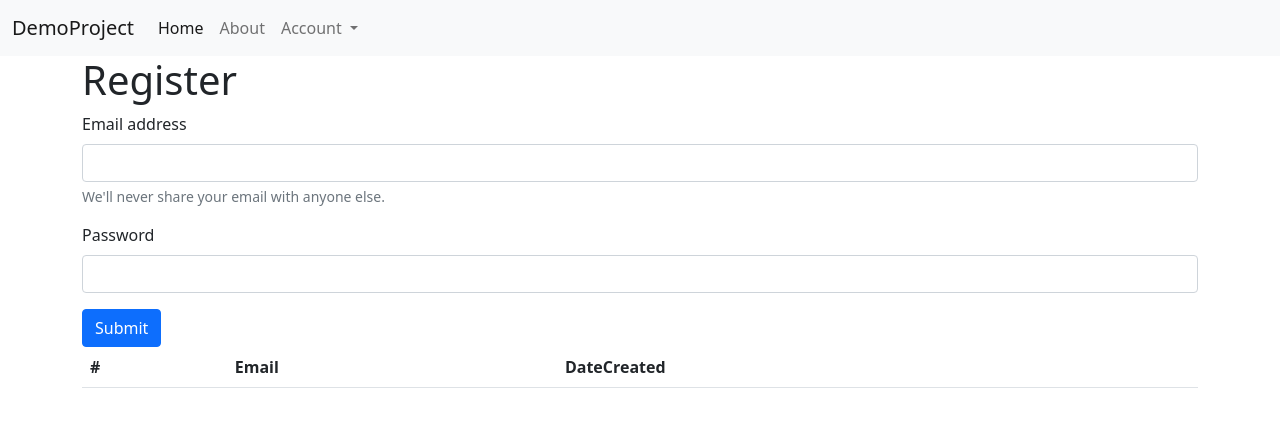
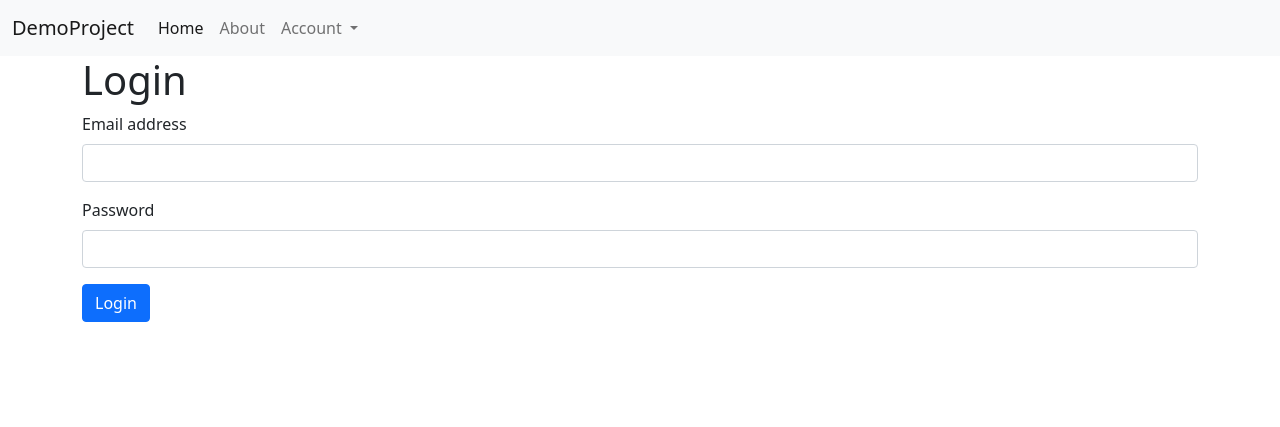
Before and after one commit to aakash013srivastava/Flask-Login-app, a Flask app: page /login in a window 1280 px wide. Shown: the top 427 px of the page. Run offline with Flask 2, Linux system fonts and the light colour scheme; data comes from the database, SQL or seed files in the repository; both versions use the stored data as it was after the commit; lists and menus that the app fills with data are empty.

Commit message:
Register/Login with validation

```diff
--- a/app.py
+++ b/app.py
@@ -1,6 +1,7 @@
 from enum import unique
 from flask import Flask,render_template,request,redirect,url_for
 from flask_sqlalchemy import SQLAlchemy
+from sqlalchemy import exc
 from datetime import datetime
 app = Flask(__name__)
 app.config['SQLALCHEMY_DATABASE_URI'] = "sqlite:///demoProject.db"
@@ -37,13 +38,15 @@ def hello_world():
             db.session.add(demo)
             db.session.commit()
             msg = 'Email registered successfully'
-            return render_template("index.html",allRegistered = allRegistered,msg=msg)
-        except SQLAlchemy.exc.IntegrityError:
+            return redirect('/login')
+            return render_template("login.html",allRegistered = allRegistered,msg=msg)
+        except exc.IntegrityError:
+            db.session.rollback()
             msg = "Email already exists"
             return render_template("index.html",allRegistered = allRegistered,msg=msg)
     else:
         return render_template("index.html",allRegistered = allRegistered)
-    return render_template("index.html")
+
     # "<p>Welcome Page !</p>"
 
 @app.route("/login",methods=['GET','POST'])
@@ -54,16 +57,22 @@ def login():
     if request.method == "POST":
         email = request.form['Email1']
         pwd = request.form['password']
-
+        match = None
         for x in allRegistered:
             print((x.email))
             print((x.password))
             if x.email == email and x.password == pwd:
                 return render_template("index.html",allRegistered = allRegistered,loggedIn=True)
+                match = "Done"
+
             else:
-                continue
-                # return render_template("login.html",allRegistered = allRegistered,loggedIn=False,msg='Wrong email/password combination')
-    return render_template("index.html")
+                match = None
+            # return render_template("login.html",allRegistered = allRegistered,loggedIn=False,msg='Wrong email/password combination')
+
+            if match == None:
+                return render_template("login.html",allRegistered = allRegistered,loggedIn=False,msg='Wrong email/password combination')
+    else:
+        return render_template("login.html",allRegistered = allRegistered,loggedIn=True)
 
 @app.route("/logout",methods=['GET'])
 def logout():
--- a/templates/index.html
+++ b/templates/index.html
@@ -57,12 +57,12 @@
         <form method="POST">
             <div class="mb-3">
               <label for="Email1" class="form-label">Email address</label>
-              <input type="email" class="form-control" name="Email1" id="Email1" aria-describedby="emailHelp">
+              <input type="email" class="form-control" required name="Email1" id="Email1" aria-describedby="emailHelp">
               <div id="emailHelp" class="form-text">We'll never share your email with anyone else.</div>
             </div>
             <div class="mb-3">
-              <label for="exampleInputPassword1" class="form-label" pattern="^[a-zA-Z]{8,20}$">Password</label>
-              <input type="password" class="form-control" name="password" id="exampleInputPassword1">
+              <label for="exampleInputPassword1" class="form-label" >Password</label>
+              <input type="password" class="form-control" required pattern="^[a-zA-Z]{10}$" title="Alphabets with length atleast 10" name="password" id="exampleInputPassword1">
             </div>
             <!-- <div class="mb-3 form-check">
               <input type="checkbox" class="form-check-input" id="exampleCheck1">
--- a/templates/login.html
+++ b/templates/login.html
@@ -31,7 +31,11 @@
                 </a>
                 <ul class="dropdown-menu" aria-labelledby="navbarDropdown">
                   <li><a class="dropdown-item" href="/">Register</a></li>
+                  {% if not loggedIn %}
                   <li><a class="dropdown-item" href="/login">Login</a></li>
+                  {% else %}
+                  <li><a class="dropdown-item" href="/logout">Logout</a></li>
+                  {% endif %}
                   <li><hr class="dropdown-divider"></li>
                   <li><a class="dropdown-item" href="#">@PythonFlask</a></li>
                 </ul>
```
Also changed, not shown: demoProject.db.
